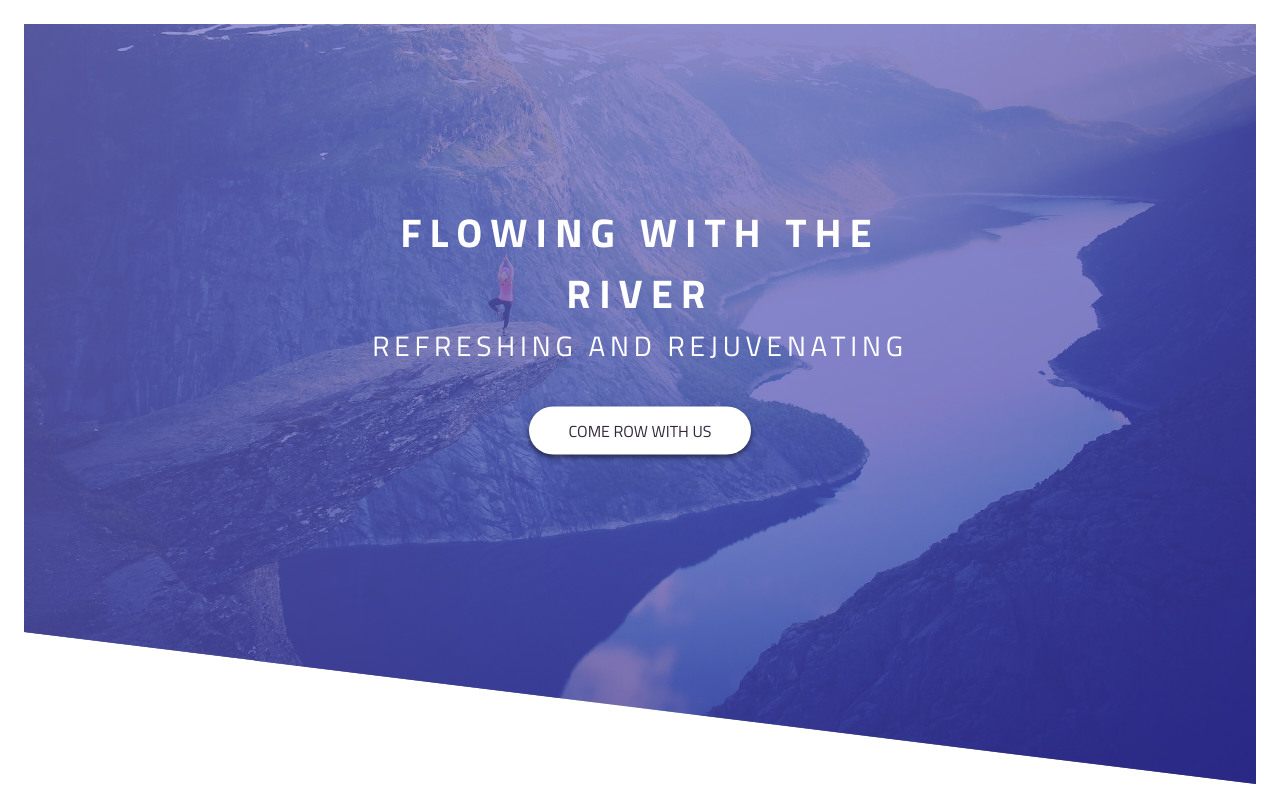
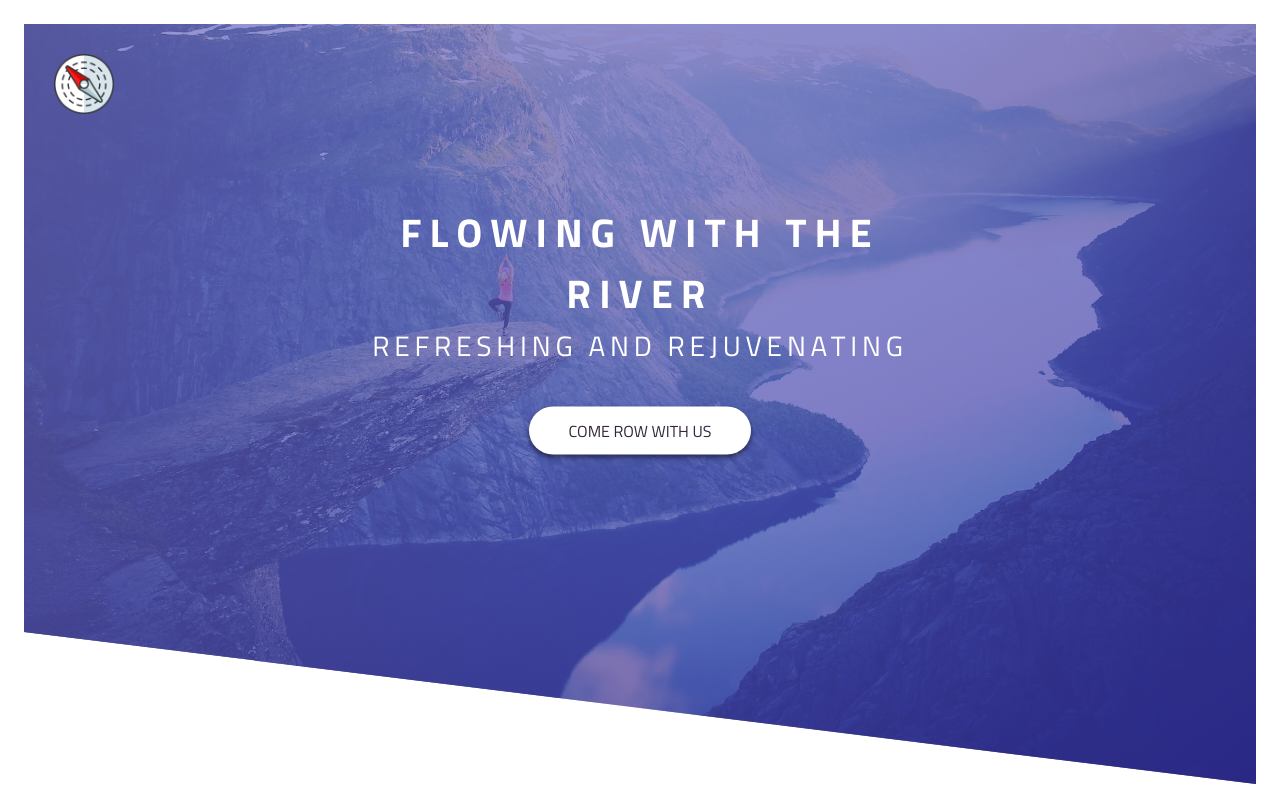
Before and after one commit to nursh/css-practise, a plain HTML site: page site-01/index.html in a window 1280 px wide. Drawn offline with Linux system fonts and the light colour scheme.

Commit message:
Added logo at top left position in screen

```diff
--- a/site-01/css/styles.css
+++ b/site-01/css/styles.css
@@ -21,6 +21,16 @@ body {
   background-position: top;
   clip-path: polygon(0 0, 100% 0, 100% 100%, 0 80%);
   position: relative;
+}
+
+.logo-box {
+  position: absolute;
+  top: 30px;
+  left: 30px;
+}
+
+.logo {
+  height: 60px;
 }
 
 .header-text {
--- a/site-01/index.html
+++ b/site-01/index.html
@@ -10,6 +10,11 @@
 </head>
 <body>
   <header class="header">
+
+    <div class="logo-box">
+      <img src="images/compass.png" alt="Site logo" class="logo">
+    </div>
+
     <div class="header-text">
       <h1 class="heading-primary">
         <span class="heading-title">Flowing with the river</span>
```
